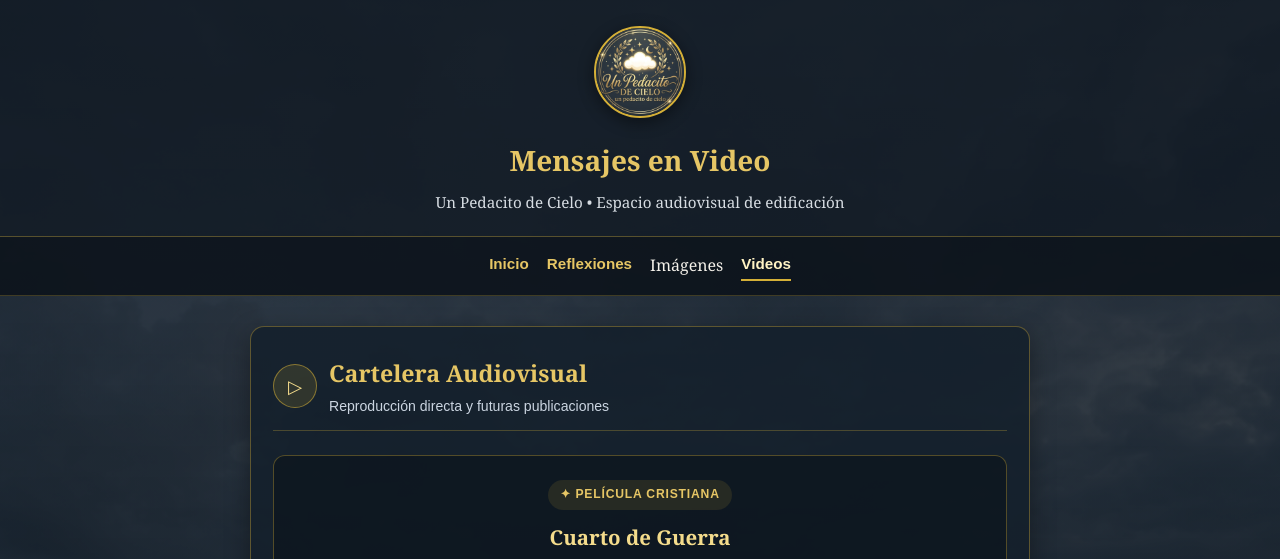
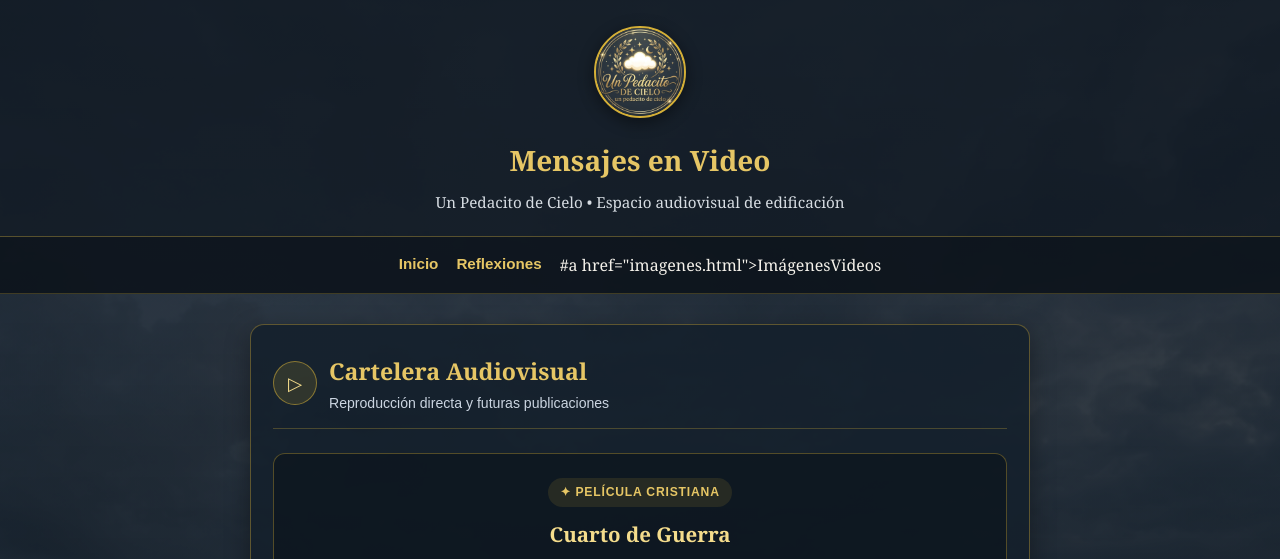
Before and after one commit to unpedacitodecielo18-arch/Un-Pedacito-de-Cielo, a plain HTML site: page videos.html in a window 1280 px wide. Shown: the top 559 px of the page. Drawn offline with Linux system fonts and the light colour scheme.

Commit message:
Actualizar videos.html

```diff
--- a/videos.html
+++ b/videos.html
@@ -236,7 +236,7 @@
   <nav>
     <a href="index.html">Inicio</a>
     <a href="reflexiones.html">Reflexiones</a>
-    <!a href="imagenes.html">Imágenes</a>
+    #a href="imagenes.html">Imágenes</a#
     <a href="videos.html" class="activa">Videos</a>
   </nav>
 
```
